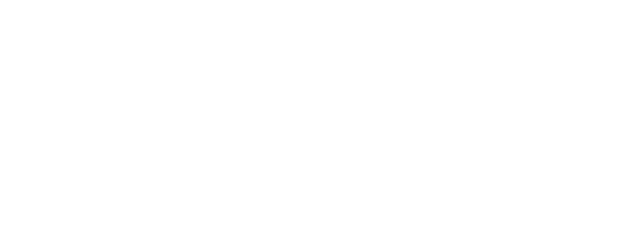
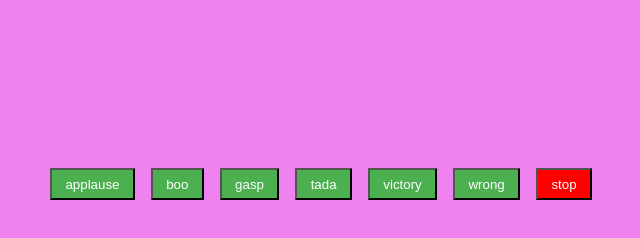
Before and after one commit to acciojob/Soundbar-mass9597, a website: page main.html in a window 1280 px wide. Shown: the whole page, without its empty margins (319-959 px from the left). Drawn offline with Linux system fonts and the light colour scheme.

Commit message:
created a submission

```diff
--- a/main.html
+++ b/main.html
@@ -8,6 +8,16 @@
 
 <body>
 	<!-- the entire body must be written by student -->
+	<div id="buttons">
+		<button onclick="playSound('applause.mp3')" class="btn">applause</button>
+		<button onclick="playSound('boo.mp3')" class="btn">boo</button>
+		<button onclick="playSound('gasp.mp3')" class="btn">gasp</button>
+		<button onclick="playSound('tada.mp3')" class="btn">tada</button>
+		<button onclick="playSound('victory.mp3')" class="btn">victory</button>
+		<button onclick="playSound('wrong.mp3')" class="btn">wrong</button>
+		<button onclick="stopSound()" class="stop">stop</button>
+
+	</div>
     <script type="text/javascript" src="./script.js">
 </script>
 
--- a/script.js
+++ b/script.js
@@ -1 +1,20 @@
 //your JS code here. If required.
+
+let currentAudio = null;
+
+function playSound(fileName){
+	if(currentAudio){
+		currentAudio.pause();
+		currentAudio.currentAudio = 0;
+	}
+
+	currentAudio = new Audio('sound/${fileName}');
+	currentAudio.play();
+}
+
+function stopSound(){
+	if(currentAudio){
+		currentAudio.pause();
+		currentAudio.currentTime=0;
+	}
+}
--- a/styles.css
+++ b/styles.css
@@ -1 +1,25 @@
 /*  your css code here. If applicable */
+body{
+	background-color:#EE82EE;
+	padding:10em;
+}
+#buttons{
+	display:flex;
+	justify-content:center;
+	gap: 1em;
+
+}
+
+.btn{
+    padding: 0.5em 1em;
+	background-color:#4CAF50;
+	color: white;
+	cursor: pointer;
+
+}
+.stop{
+	padding: 0.5em 1em;
+	background-color:#FF0000;
+	color:white;
+	cursor:pointer;
+}
```
